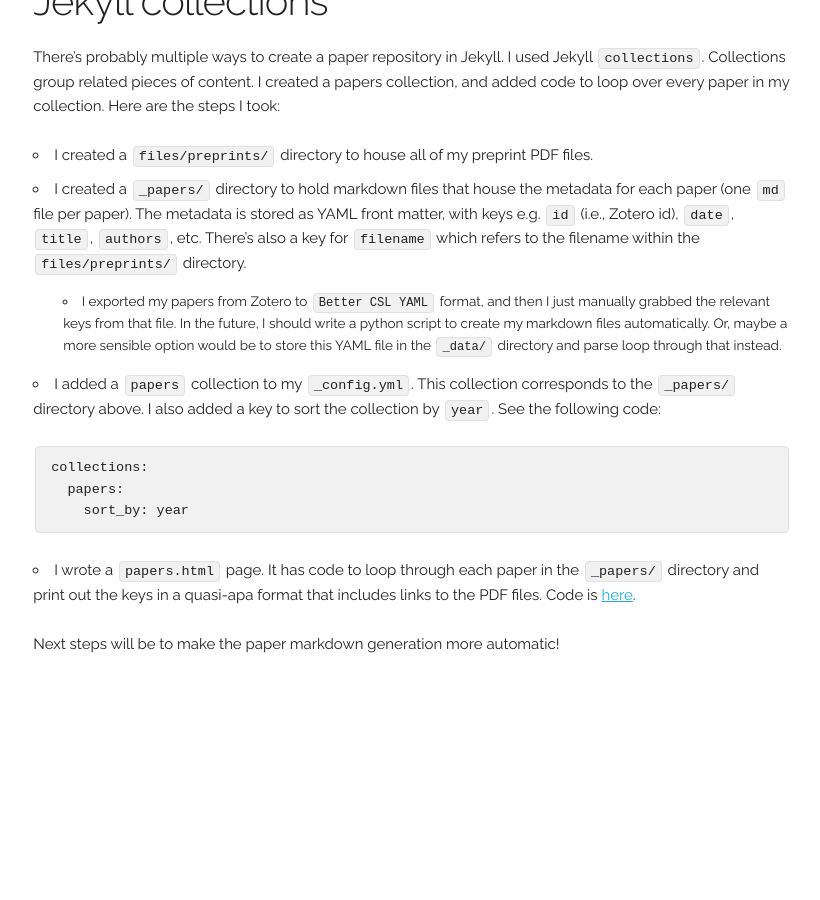
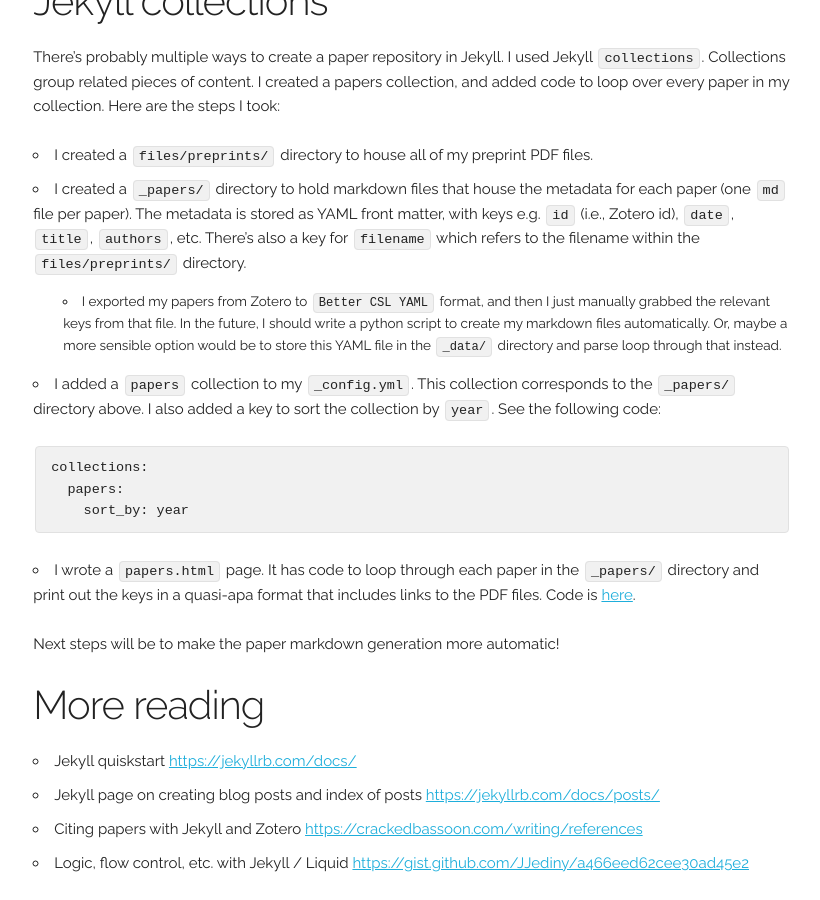
Before and after one commit to jasongullifer/jasongullifer.github.io, a Jekyll site: the page built from _posts/2021-11-27-new-site-update.md, in a window 1280 px wide and 900 px high, scrolled down 2034 px. Shown: the whole window, without its empty margins (361-1181 px from the left). Built offline with Jekyll 4.4.1, drawn with Linux system fonts in a browser that asks for light colours; nearby versions of some CDN libraries; Markdown is read by kramdown in place of the engine named in the settings; comment, search, counter and statistics services are not loaded; before the commit the page ends 2715 px from its top, so only the background shows below that.

Commit message:
updated jekyll links in blog post

````diff
--- a/_posts/2021-11-27-new-site-update.md
+++ b/_posts/2021-11-27-new-site-update.md
@@ -61,3 +61,9 @@ collections:
 - I wrote a ```papers.html``` page. It has code to loop through each paper in the ```_papers/``` directory and print out the keys in a quasi-apa format that includes links to the PDF files. Code is [here](https://github.com/jasongullifer/jasongullifer.github.io/blob/master/papers.html).
 
 Next steps will be to make the paper markdown generation more automatic!
+
+# More reading
+- Jekyll quiskstart [https://jekyllrb.com/docs/](https://jekyllrb.com/docs/)
+- Jekyll page on creating blog posts and index of posts [https://jekyllrb.com/docs/posts/](https://jekyllrb.com/docs/posts/)
+- Citing papers with Jekyll and Zotero [https://crackedbassoon.com/writing/references](https://crackedbassoon.com/writing/references)
+- Logic, flow control, etc. with Jekyll / Liquid [https://gist.github.com/JJediny/a466eed62cee30ad45e2](https://gist.github.com/JJediny/a466eed62cee30ad45e2)
````
